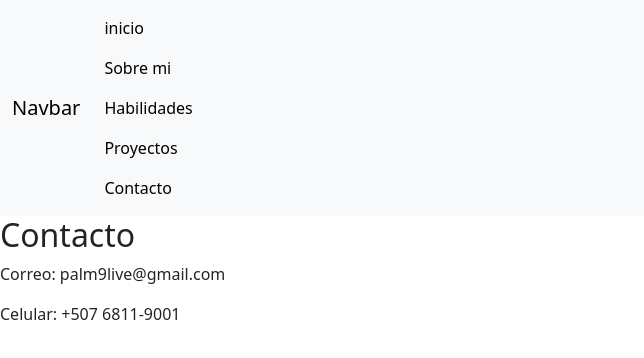
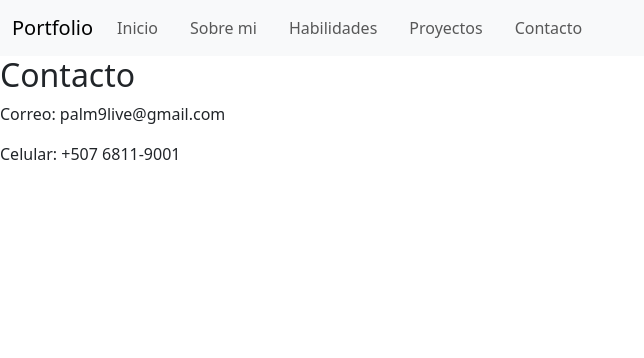
Before and after one commit to Palm9live/Happy-Sardines, an Angular app: page /contact in a window 1280 px wide. Shown: the top 358 px of the page, without its empty margins (0-644 px from the left). Built offline with nearby package versions, Linux system fonts and the light colour scheme.

Commit message:
Corrección del navbar, cuando la ventana se coloca en ventana dividida o modo responsive la información que debía ocultarse en el botón de hamburguesa no lo hacía y seguía mostrando la información igual.

```diff
--- a/src/app/components/navbar/navbar.html
+++ b/src/app/components/navbar/navbar.html
@@ -8,17 +8,20 @@
 
 <nav class="navbar navbar-expand-lg bg-body-tertiary">
   <div class="container-fluid">
-    <a class="navbar-brand" href="#">Navbar</a>
-    <button class="navbar-toggler" type="button" data-bs-toggle="collapse" data-bs-target="#navbarSupportedContent" aria-controls="navbarSupportedContent" aria-expanded="false" aria-label="Toggle navigation">
+    <a class="navbar-brand">Portfolio</a>
+    <button class="navbar-toggler" type="button" data-bs-toggle="collapse" data-bs-target="#navbarSupportedContent"
+      aria-controls="navbarSupportedContent" aria-expanded="false" aria-label="Toggle navigation">
       <span class="navbar-toggler-icon"></span>
     </button>
     <div class="collapse navbar-collapse" id="navbarSupportedContent">
-      <ul class="navbar-nav me-auto mb-2 mb-lg-0">
+      <ul class="navbar-nav flex-row gap-3">
+        @for (item of navbar; track $index) {
         <li class="nav-item">
-            @for (item of navbar; track $index) {
-                <a class="nav-link active" aria-current="page" routerLink="{{item.redirection}}">{{item.name}}</a>
-            }
+          <a class="nav-link" [routerLink]="item.redirection">
+            {{ item.name }}
+          </a>
         </li>
+        }
       </ul>
     </div>
   </div>
--- a/src/app/components/navbar/navbar.ts
+++ b/src/app/components/navbar/navbar.ts
@@ -11,7 +11,7 @@ export class Navbar {
    navbar = [
     {
     redirection: "/",
-    name: "inicio"
+    name: "Inicio"
     },
     {
     redirection: "/about-me",
```
